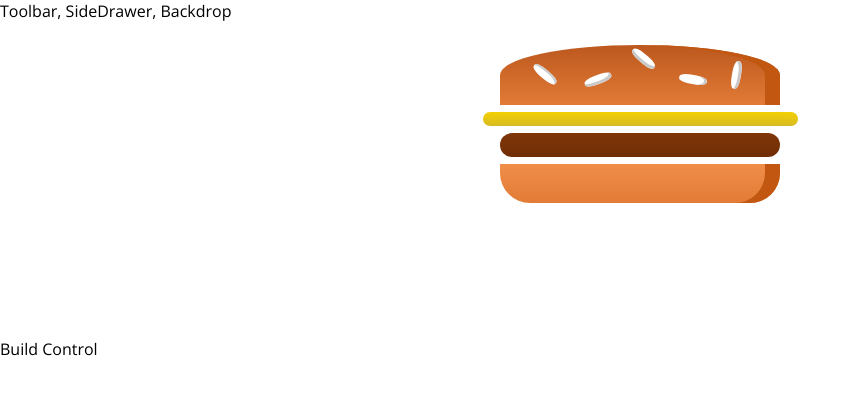
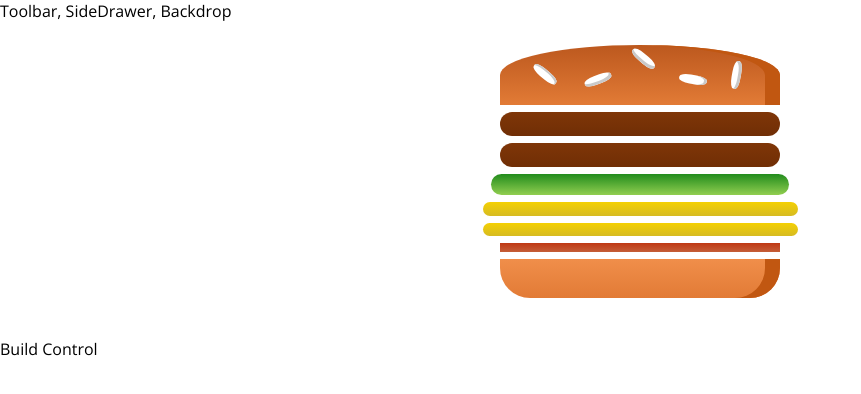
Before and after one commit to deralation/react-burger-app, a React app: page / in a window 1280 px wide. Shown: the top 394 px of the page, without its empty margins (0-861 px from the left). Built offline with nearby package versions, Linux system fonts and the light colour scheme.

Commit message:
burger ingredients

```diff
--- a/src/components/Burger/Burger.js
+++ b/src/components/Burger/Burger.js
@@ -3,11 +3,21 @@
 import BurgerIngredient from './BurgerIngredient/BurgerIngredient';
 
 const burger = (props) => {
+
+    const transformedIngredients = Object.keys(props.ingredients)
+    .map(igKey => {
+        return [...Array(props.ingredients[igKey])].map((_, i)=>{
+            console.log(igKey);
+            console.log(i);
+            console.log(igKey+i);
+            return <BurgerIngredient key={igKey + i} type={igKey}/>;
+        });
+    });
+    console.log(transformedIngredients);
     return (
         <div className="Burger">
             <BurgerIngredient type="bread-top"/>
-            <BurgerIngredient type="cheese" />
-            <BurgerIngredient type="meat" />
+            {transformedIngredients}
             <BurgerIngredient type="bread-bottom"/>
         </div>
     );
```
